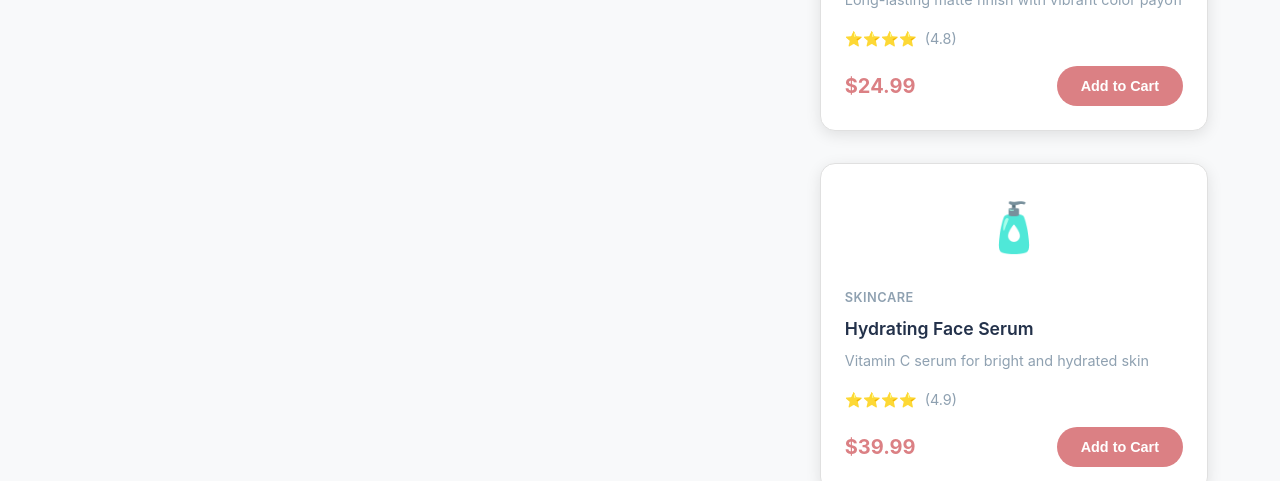
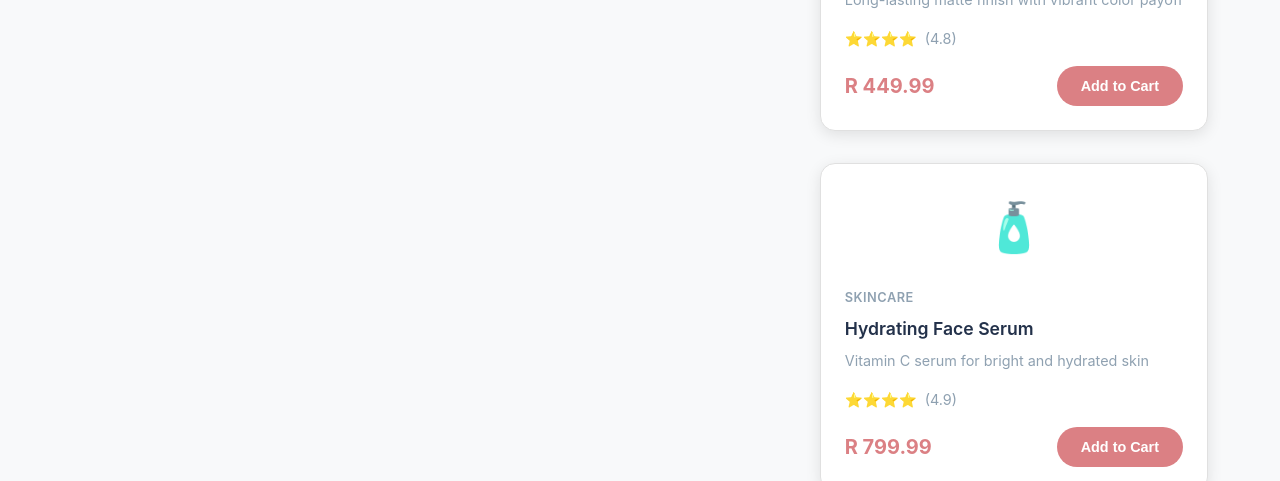
Before and after one commit to refiilwemotaung-cpu/beauty-bliss-shop, a React (Create React App) app: page / in a window 1280 px wide. Shown: the part 360-841 px from the top of the page. Built offline with nearby package versions, Linux system fonts and the light colour scheme.

Commit message:
Update ProductCard to display ZAR currency instead of USD

```diff
--- a/src/components/ProductCard/ProductCard.css
+++ b/src/components/ProductCard/ProductCard.css
@@ -65,6 +65,7 @@
   font-size: 1.25rem;
   font-weight: bold;
   color: #db8084;
+  white-space: nowrap;
 }
 
 .add-to-cart-btn {
--- a/src/components/ProductCard/ProductCard.js
+++ b/src/components/ProductCard/ProductCard.js
@@ -4,6 +4,13 @@ import "./ProductCard.css";
 
 const ProductCard = ({ product }) => {
   const { addToCart } = useCart();
+
+  const formatPrice = (price) => {
+    return new Intl.NumberFormat("en-ZA", {
+      style: "currency",
+      currency: "ZAR",
+    }).format(price);
+  };
 
   return (
     <div className="product-card">
@@ -17,7 +24,7 @@ const ProductCard = ({ product }) => {
           <span>({product.rating})</span>
         </div>
         <div className="product-footer">
-          <span className="product-price">${product.price}</span>
+          <span className="product-price">{formatPrice(product.price)}</span>
           <button
             className="add-to-cart-btn"
             onClick={() => addToCart(product)}
--- a/src/data/products.js
+++ b/src/data/products.js
@@ -3,7 +3,7 @@ export const products = [
     id: 1,
     name: "Matte Lipstick - Ruby Red",
     description: "Long-lasting matte finish with vibrant color payoff",
-    price: 24.99,
+    price: 449.99,
     image: "💄",
     category: "Makeup",
     rating: 4.8,
@@ -12,7 +12,7 @@ export const products = [
     id: 2,
     name: "Hydrating Face Serum",
     description: "Vitamin C serum for bright and hydrated skin",
-    price: 39.99,
+    price: 799.99,
     image: "🧴",
     category: "Skincare",
     rating: 4.9,
@@ -21,7 +21,7 @@ export const products = [
     id: 3,
     name: "Volume Mascara",
     description: "Clump-free formula for dramatic volume",
-    price: 19.99,
+    price: 349.99,
     image: "👁️",
     category: "Makeup",
     rating: 4.7,
@@ -30,7 +30,7 @@ export const products = [
     id: 4,
     name: "Scented Body Lotion",
     description: "24-hour hydration with floral fragrance",
-    price: 29.99,
+    price: 299.99,
     image: "🌸",
     category: "Bath & Body",
     rating: 4.6,
@@ -39,7 +39,7 @@ export const products = [
     id: 5,
     name: "Foundation - Natural Beige",
     description: "Buildable coverage with SPF 30 protection",
-    price: 34.99,
+    price: 599.99,
     image: "🎨",
     category: "Makeup",
     rating: 4.5,
@@ -48,7 +48,7 @@ export const products = [
     id: 6,
     name: "Facial Cleanser",
     description: "Gentle formula for all skin types",
-    price: 22.99,
+    price: 249.99,
     image: "🧼",
     category: "Skincare",
     rating: 4.8,
```
